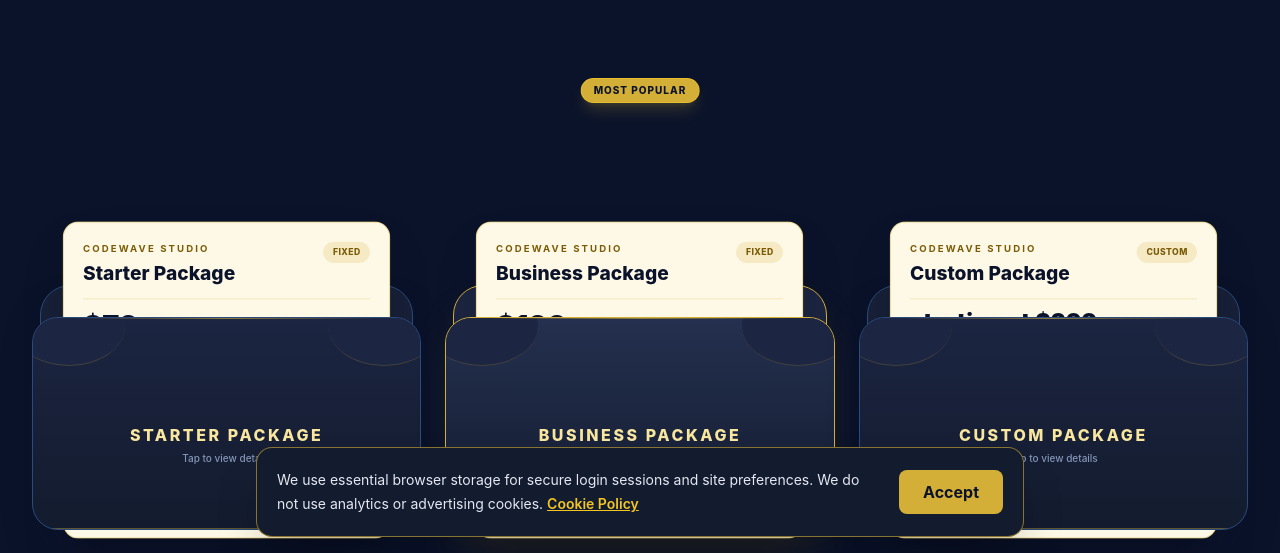
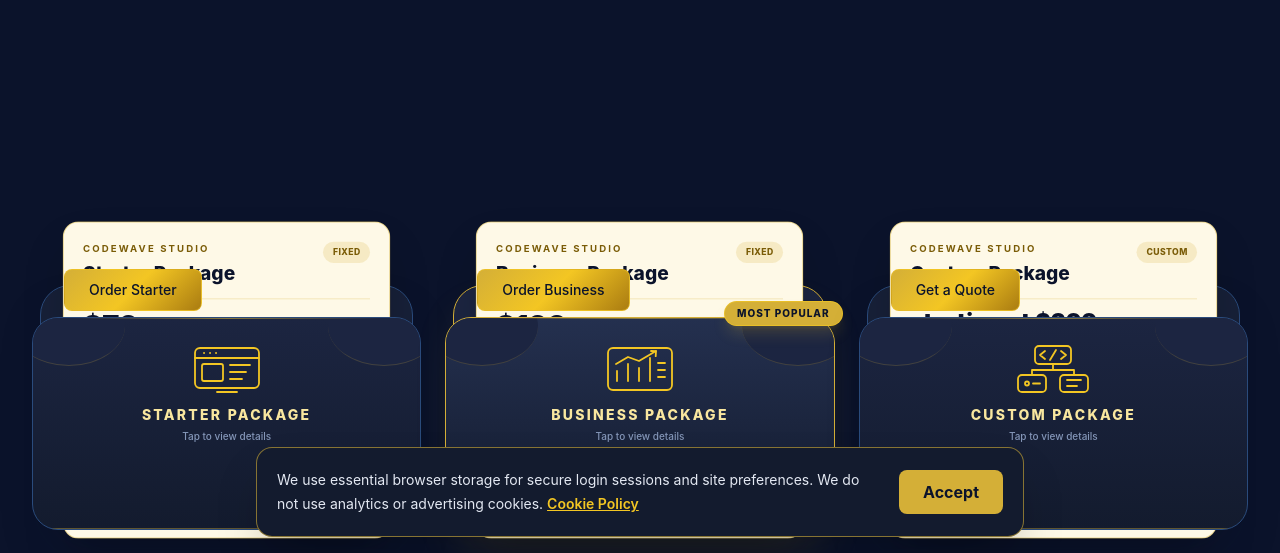
Before and after one commit to GaniduSasmitha/Codewave-Studio, a React (Vite) app: page /pricing in a window 1280 px wide. Shown: the part 247-800 px from the top of the page. Built offline with nearby package versions, Linux system fonts and the light colour scheme; no server answers.

Commit message:
feat: add Pricing page component with interactive tier cards and feature details

```diff
--- a/src/pages/public/Pricing.tsx
+++ b/src/pages/public/Pricing.tsx
@@ -53,18 +53,61 @@ interface PricingEnvelopeProps {
   onSelect: () => void;
 }
 
+function PackageArtwork({ packageId }: { packageId: string }) {
+  const commonProps = {
+    className: 'h-14 w-20',
+    viewBox: '0 0 80 56',
+    fill: 'none',
+    stroke: 'currentColor',
+    strokeWidth: 1.8,
+    strokeLinecap: 'round' as const,
+    strokeLinejoin: 'round' as const,
+    'aria-hidden': true
+  };
+
+  if (packageId === 'starter') {
+    return (
+      <svg {...commonProps}>
+        <rect x="8" y="7" width="64" height="40" rx="5" />
+        <path d="M8 17h64M17 12h.1M23 12h.1M29 12h.1" />
+        <rect x="15" y="23" width="21" height="17" rx="2" />
+        <path d="M43 24h20M43 31h16M43 38h12" />
+        <path d="M30 51h20" />
+      </svg>
+    );
+  }
+
+  if (packageId === 'business') {
+    return (
+      <svg {...commonProps}>
+        <rect x="8" y="7" width="64" height="42" rx="5" />
+        <path d="M17 40V30M28 40V23M39 40V27M50 40V17" />
+        <path d="m16 23 12-7 11 4 17-10" />
+        <path d="m51 10 5 .2-.3 5" />
+        <path d="M58 22h7M58 29h7M58 36h7" />
+      </svg>
+    );
+  }
+
+  return (
+    <svg {...commonProps}>
+      <rect x="22" y="5" width="36" height="18" rx="4" />
+      <rect x="5" y="34" width="28" height="17" rx="4" />
+      <rect x="47" y="34" width="28" height="17" rx="4" />
+      <path d="M40 23v6M19 34v-5h42v5" />
+      <path d="m32 10-5 4 5 4M48 10l5 4-5 4M43 9l-6 10" />
+      <circle cx="14" cy="42.5" r="2" />
+      <path d="M20 42.5h7M54 39h14M54 45h10" />
+    </svg>
+  );
+}
+
 function PricingEnvelope({ tier, isOpen, onToggle, onSelect }: PricingEnvelopeProps) {
   const details = tier.desc.replace(/\.$/, '').split(', ');
   const envelopeId = `pricing-envelope-${tier.id}`;
 
   return (
     <article className="relative mx-auto h-[460px] w-full max-w-[390px] pt-20 sm:h-[480px] sm:pt-24">
-      {tier.popular && (
-        <span className="absolute left-1/2 top-2 z-50 -translate-x-1/2 whitespace-nowrap rounded-full border border-[#F3C623]/60 bg-[#D4AF37] px-3 py-1 text-[10px] font-extrabold uppercase tracking-widest text-[#0B132B] shadow-lg shadow-[#D4AF37]/20">
-          Most Popular
-        </span>
-      )}
-
       <div
         role="button"
         tabIndex={0}
@@ -80,6 +123,12 @@ function PricingEnvelope({ tier, isOpen, onToggle, onSelect }: PricingEnvelopePr
         }}
         className="group absolute inset-x-0 bottom-5 h-[245px] cursor-pointer rounded-[28px] outline-none focus-visible:ring-2 focus-visible:ring-[#F3C623] focus-visible:ring-offset-4 focus-visible:ring-offset-[#F0F4F9] dark:focus-visible:ring-offset-[#0B132B]"
       >
+        {tier.popular && (
+          <span className="absolute -right-2 top-4 z-50 whitespace-nowrap rounded-full border border-[#F3C623]/70 bg-[#D4AF37] px-3 py-1 text-[10px] font-extrabold uppercase tracking-widest text-[#0B132B] shadow-lg shadow-[#D4AF37]/20">
+            Most Popular
+          </span>
+        )}
+
         {/* Open pocket back */}
         <div className={`absolute inset-x-2 inset-y-0 rounded-[30px] border shadow-2xl transition-colors duration-300 ${tier.popular
           ? 'border-[#D4AF37] bg-[#1C2541] shadow-[#D4AF37]/20'
@@ -121,16 +170,6 @@ function PricingEnvelope({ tier, isOpen, onToggle, onSelect }: PricingEnvelopePr
             ))}
           </ul>
 
-          <AnimatedButton
-            onClick={(event) => {
-              event.stopPropagation();
-              onSelect();
-            }}
-            variant="primary"
-            className="absolute inset-x-5 bottom-4 py-2.5"
-          >
-            {tier.id === 'custom' ? 'Get a Quote' : `Order ${tier.name}`}
-          </AnimatedButton>
         </motion.div>
 
         {/* Open pocket front */}
@@ -146,11 +185,23 @@ function PricingEnvelope({ tier, isOpen, onToggle, onSelect }: PricingEnvelopePr
 
         <motion.div
           animate={{ y: isOpen ? 7 : 0 }}
-          className="pointer-events-none absolute inset-x-0 bottom-16 z-30 text-center"
+          className="pointer-events-none absolute inset-x-0 top-14 z-30 flex flex-col items-center text-center text-[#F3C623]"
         >
-          <p className="text-base font-extrabold uppercase tracking-[0.16em] text-[#F9E79F]">{tier.name} Package</p>
+          <PackageArtwork packageId={tier.id} />
+          <p className="mt-2 text-sm font-extrabold uppercase tracking-[0.16em] text-[#F9E79F]">{tier.name} Package</p>
           <p className="mt-1 text-[10px] font-medium text-[#8496B8]">{isOpen ? 'Tap to close' : 'Tap to view details'}</p>
         </motion.div>
+
+        <AnimatedButton
+          onClick={(event) => {
+            event.stopPropagation();
+            onSelect();
+          }}
+          variant="primary"
+          className="absolute inset-x-8 bottom-4 z-50 py-2.5"
+        >
+          {tier.id === 'custom' ? 'Get a Quote' : `Order ${tier.name}`}
+        </AnimatedButton>
       </div>
     </article>
   );
```
